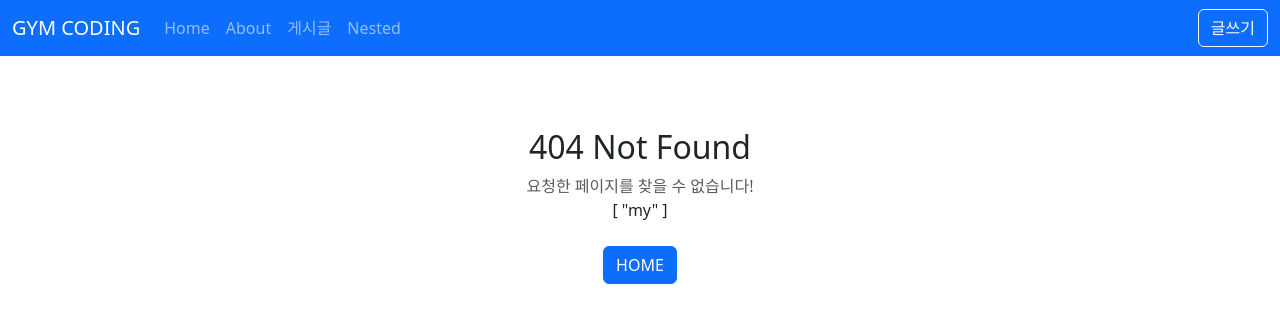
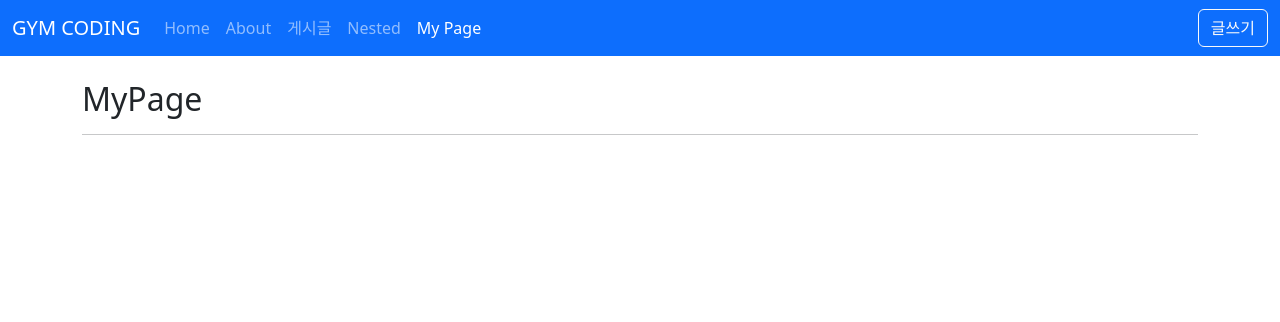
Before and after one commit to black-pepper/Vue-Study, a Vue app in the folder vue3 완벽 마스터/vue3-posts/: page /my in a window 1280 px wide. Before the commit this address had no page. Shown: the top 322 px of the page. Built offline with nearby package versions, Linux system fonts and the light colour scheme.

Commit message:
네비게이션 가드

```diff
--- a/vue3 완벽 마스터/vue3-posts/src/coposable/number.js
+++ b/vue3 완벽 마스터/vue3-posts/src/coposable/number.js
@@ -3,8 +3,6 @@
 export const useNumber = (number) => {
   const isOdd = computed(() => unref(number) % 2 === 1)
   const isEven = computed(() => !isOdd.value)
-  console.log(isOdd.value, isEven.value)
-  console.log(number.value)
 
   return {
     isOdd,
--- a/vue3 완벽 마스터/vue3-posts/src/layouts/TheHeader.vue
+++ b/vue3 완벽 마스터/vue3-posts/src/layouts/TheHeader.vue
@@ -28,6 +28,9 @@
             <li class="nav-item">
               <RouterLink class="nav-link" active-class="active" to="/nested">Nested</RouterLink>
             </li>
+            <li class="nav-item">
+              <RouterLink class="nav-link" active-class="active" to="/my">My Page</RouterLink>
+            </li>
           </ul>
           <div class="d-flex" role="search">
             <button class="btn btn-outline-light" type="button" @click="goPage">글쓰기</button>
--- a/vue3 완벽 마스터/vue3-posts/src/router/index.js
+++ b/vue3 완벽 마스터/vue3-posts/src/router/index.js
@@ -10,6 +10,7 @@
 import NestedOneView from '@/views/nested/NestedOneView.vue'
 import NestedTwoView from '@/views/nested/NestedTwoView.vue'
 import NestedHomeView from '@/views/nested/NestedHomeView.vue'
+import MyPage from '@/views/MyPage.vue'
 
 const routes = [
   {
@@ -73,11 +74,38 @@
       },
     ],
   },
+  {
+    path: '/my',
+    name: 'MyPage',
+    component: MyPage,
+    // beforeEnter: (to, from) => {
+    //   // console.log('to: ', to)
+    //   // console.log('from ', from)
+    //   // return false
+    // },
+    beforeEnter: [removeQueryString],
+  },
 ]
+function removeQueryString(to) {
+  if (Object.keys(to.query).length > 0) {
+    return { path: to.path, query: {} }
+  }
+}
 
 const router = createRouter({
   history: createWebHistory('/'),
   routes,
 })
 
+// router.beforeEach((to, from) => {
+//   console.log('to: ', to)
+//   console.log('from: ', from)
+//   if (to.name === 'MyPage') {
+//     router.push({name: 'Home'})
+//     // return false;
+//     // return {name: 'Home'};
+//     // return '/posts';
+//   }
+// })
+
 export default router
--- /dev/null
+++ b/vue3 완벽 마스터/vue3-posts/src/views/MyPage.vue
@@ -0,0 +1,10 @@
+<template>
+  <div>
+    <h2>MyPage</h2>
+    <hr />
+  </div>
+</template>
+
+<script setup></script>
+
+<style lang="scss" scoped></style>
--- a/vue3 완벽 마스터/vue3-posts/src/views/posts/PostDetailView.vue
+++ b/vue3 완벽 마스터/vue3-posts/src/views/posts/PostDetailView.vue
@@ -36,7 +36,7 @@
 </template>
 
 <script setup>
-import { useRouter } from 'vue-router'
+import { onBeforeRouteLeave, onBeforeRouteUpdate, useRouter } from 'vue-router'
 import AppLoading from '@/components/app/AppLoading.vue'
 import AppError from '@/components/app/AppError.vue'
 import { useAxios } from '@/hooks/useAxios'
@@ -82,6 +82,21 @@
 
 const goListPage = () => router.push({ name: 'PostList' })
 const goEditPage = () => router.push({ name: 'PostEdit', params: { id: props.id } })
+
+onBeforeRouteUpdate(() => {
+  //경로변경
+  console.log('onBeforeRouteUpdate')
+})
+onBeforeRouteLeave(() => {
+  console.log('onBeforeRouteLeave')
+})
+</script>
+<script>
+export default {
+  beforeRouteEnter() {
+    console.log('beforeRouteEnter')
+  },
+}
 </script>
 
 <style lang="scss" scoped></style>
```
